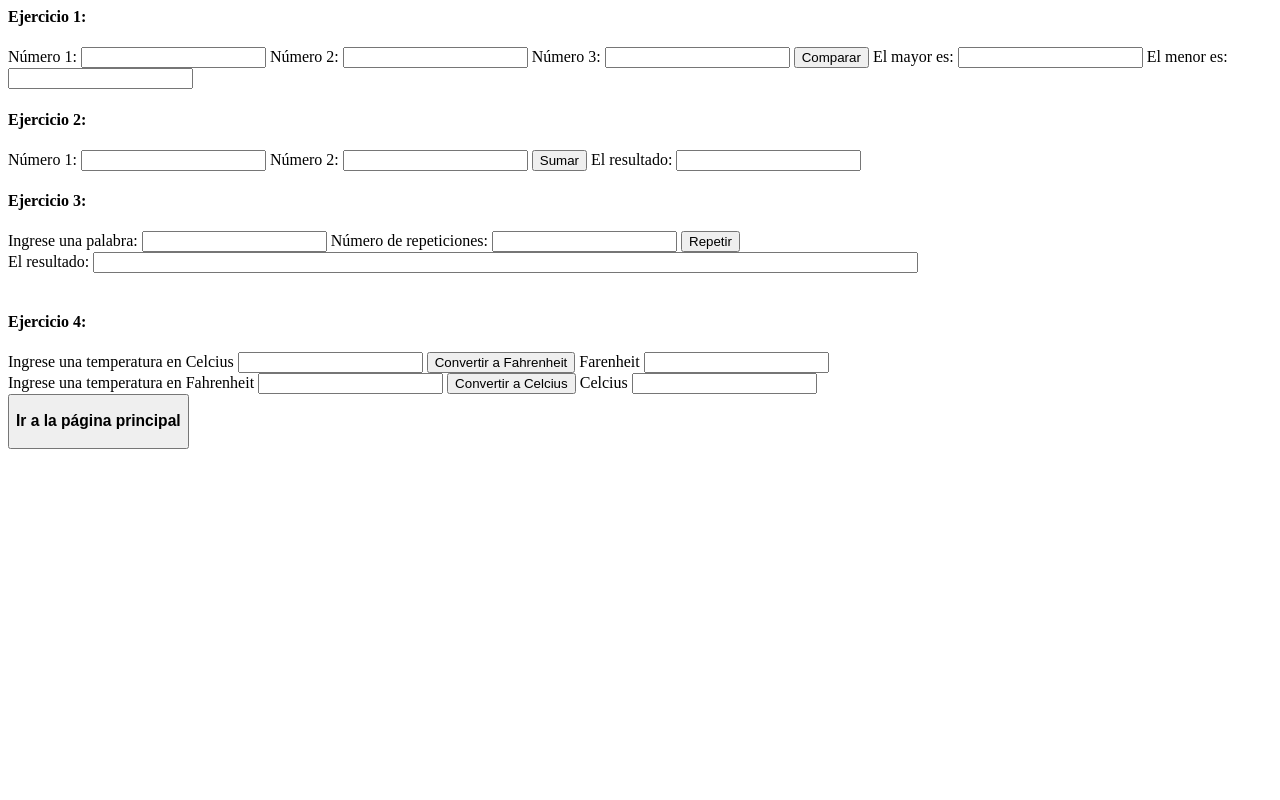
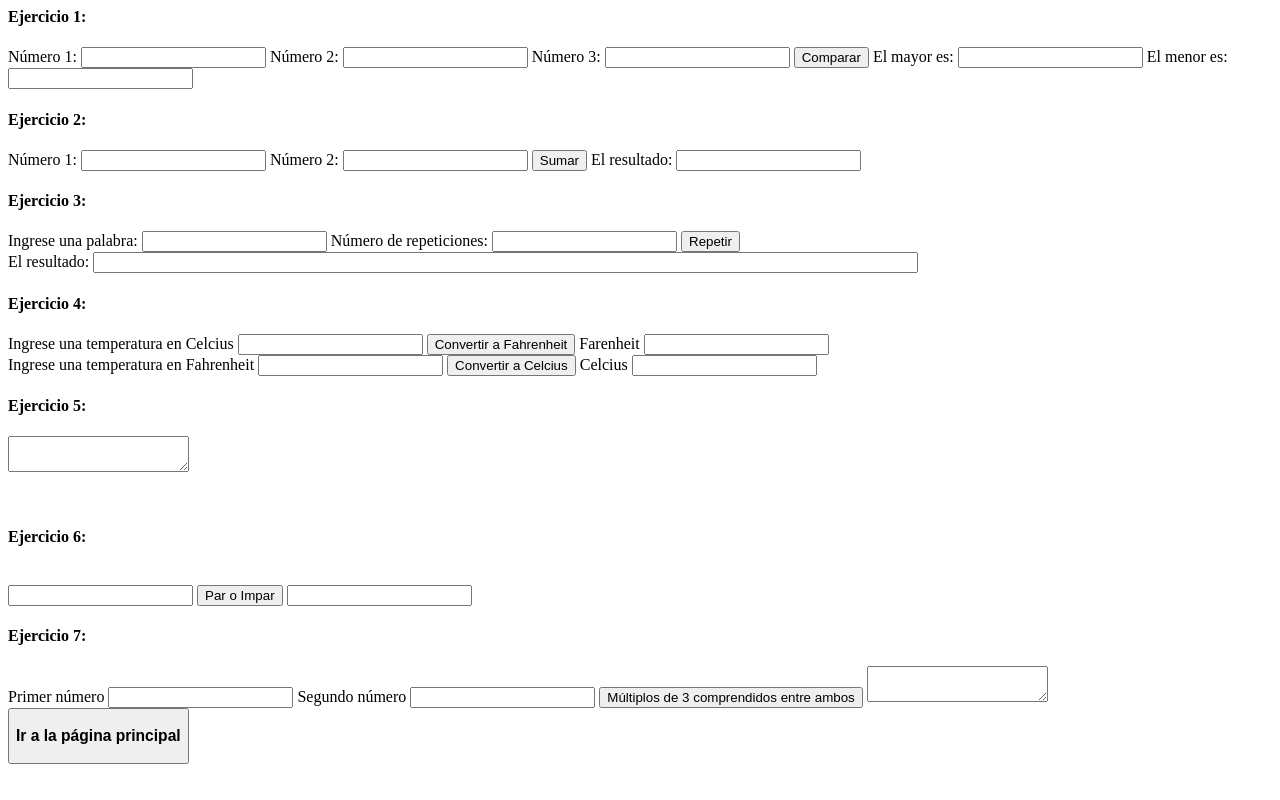
Before and after one commit to ImThePengu/GutierrezProg, a plain HTML site: page ejercicios.html in a window 1280 px wide. Drawn offline with Linux system fonts and the light colour scheme.

Commit message:
ej7 a terminar

```diff
--- a/ejercicios.html
+++ b/ejercicios.html
@@ -90,7 +90,7 @@
         }
     </script>
     <br>
-    <br>
+
     <h4>Ejercicio 4:</h4>
 
     <label for="ej4_cel">Ingrese una temperatura en Celcius</label>
@@ -129,6 +129,65 @@
 
     <br>
 
+    <h4>Ejercicio 5:</h4>
+
+    <textarea name="ej5_pal" onkeyup="func_ej5(this);"></textarea>
+    <p id="charNum"></p>
+
+    <script>
+        function func_ej5(obj){
+            document.getElementById("charNum").innerHTML ='Esta palabra o frase contiene '+ obj.value.length+' carácteres'
+
+        }
+    </script>
+
+    <br>
+
+    <h4>Ejercicio 6:</h4>
+
+    <br>
+    <label for="ej6_num"></label>
+    <input type="number" id="ej6_num">
+
+    <button onclick="func_ej6()">Par o Impar</button>
+
+    <label for="ej6_res"></label>
+    <input type="text" id="ej6_res">
+
+    <script>
+        function func_ej6(){
+            let ej6_num= parseFloat(document.getElementById('ej6_num').value)
+            if (ej6_num%2==0){ document.getElementById("ej6_res").value= 'Par'
+                } else { document.getElementById("ej6_res").value = 'Impar'
+                }
+        }
+    </script>
+
+    <br>
+
+    <h4>Ejercicio 7:</h4>
+
+    <label for="ej7_num1">Primer número</label>
+    <input type="number" id="ej7_num1">
+
+    <label for="ej7_num2">Segundo número</label>
+    <input type="number" id="ej7_num2">
+
+    <button onclick="func_ej7()"> Múltiplos de 3 comprendidos entre ambos</button>
+
+    <textarea name="ej7_mult"></textarea>
+    <script>
+        function func_ej7(){
+            let ej7_num1=parseFloat(document.getElementById('ej7_num1').value)
+            let ej7_num2=parseFloat(document.getElementById('ej7_num2').value)
+            for ( i = "ej7_num1"; i <= "ej7_num2"; i++) {
+            if (i % 3 ==0)
+            document.getElementById("ej7_mult").value= i
+
+            }
+        }
+    </script>
+    <br>
     <button onclick="window.location.href='index.html'"><h3>Ir a la página principal</h3></button>
 </body>
 </html>
```
